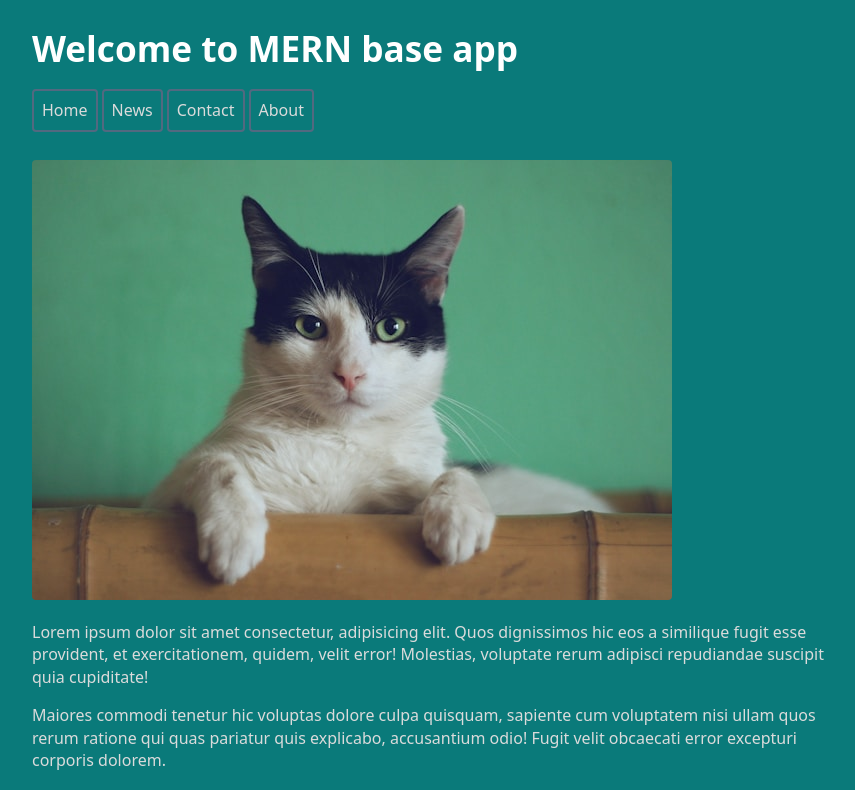
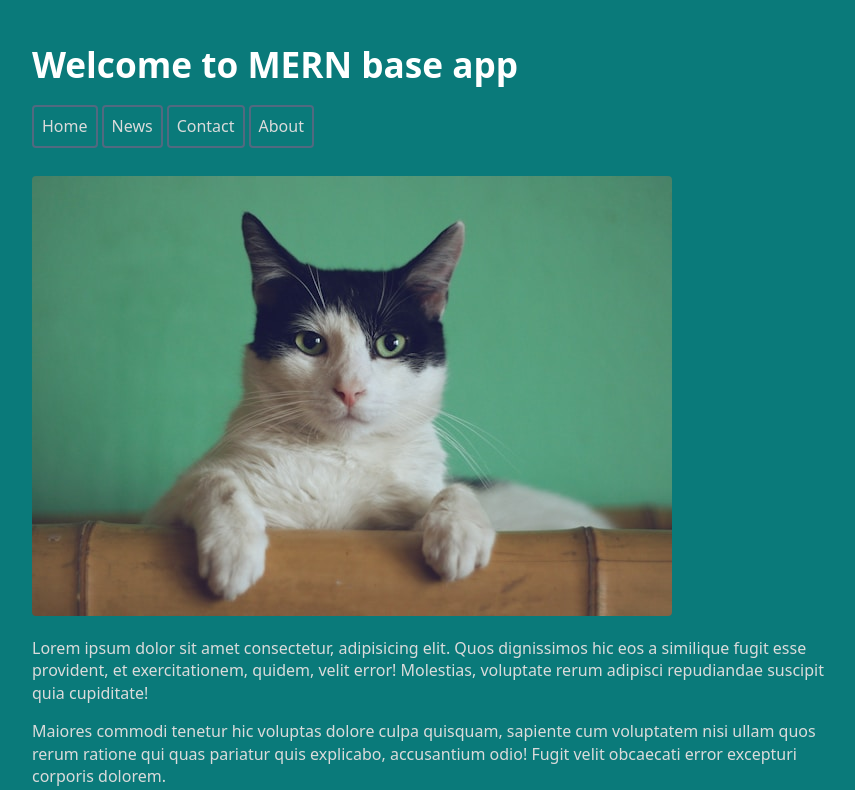
Before and after one commit to aleksmn/MERN-base, a React (Vite) app in the folder frontend/: page / in a window 1280 px wide. Shown: the top 790 px of the page, without its empty margins (208-1063 px from the left). Built offline with nearby package versions, Linux system fonts and the light colour scheme; no server answers.

Commit message:
add padding

```diff
--- a/frontend/src/styles/index.css
+++ b/frontend/src/styles/index.css
@@ -29,13 +29,12 @@
   background-color: var(--background);
 } */
 
-body {
+html, body {
   background-color: rgb(10, 122, 122);
   height: auto;
   margin-top: 0;
+  padding: 8px;
 }
-
-
 
 img {
   border-radius: 4px;
```
